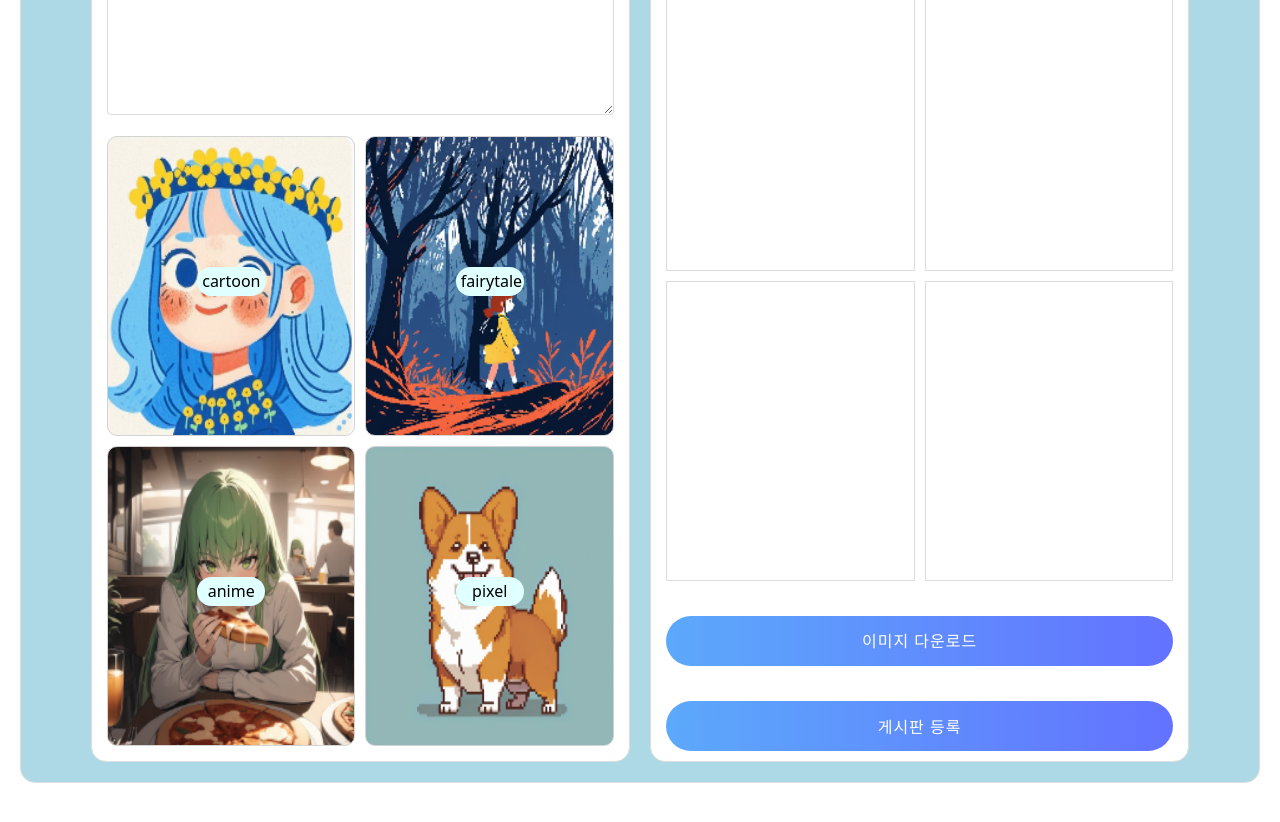
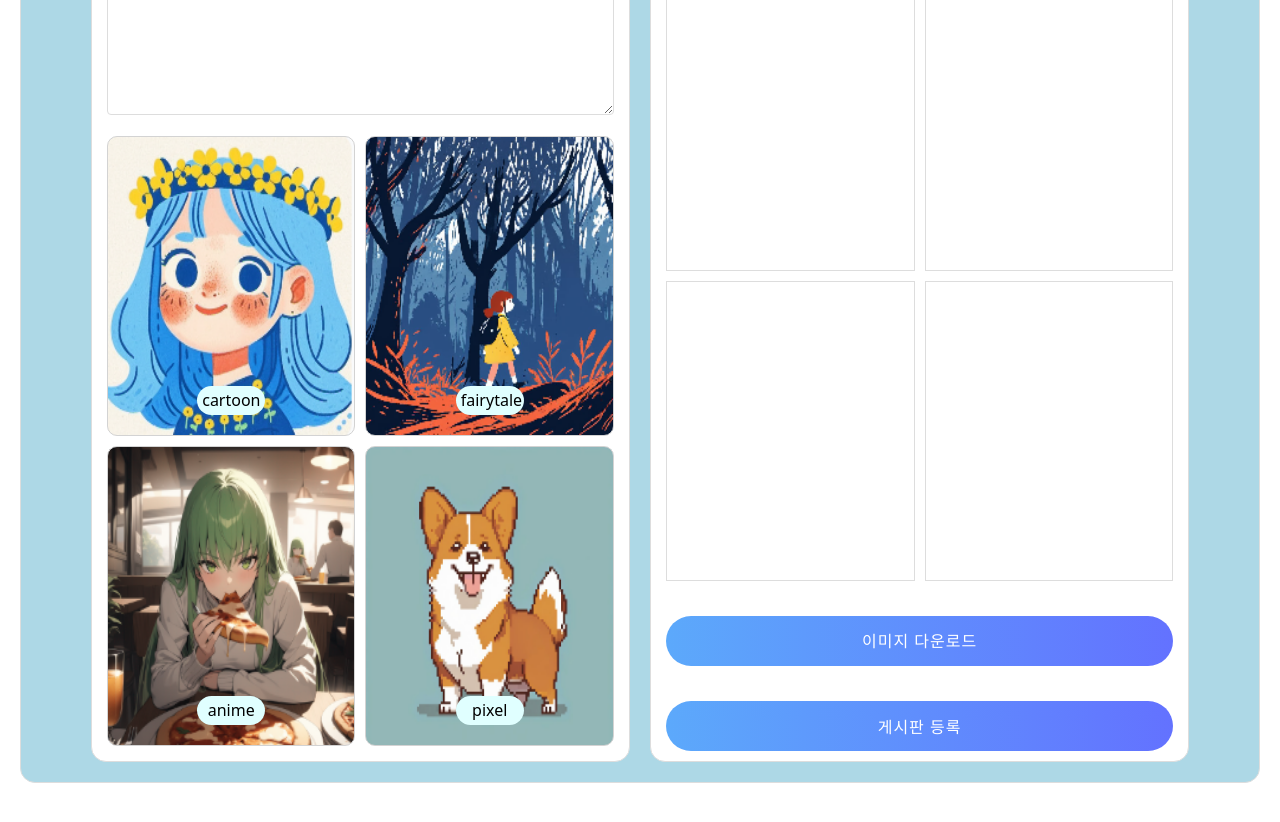
Before and after one commit to kt-bigproject30/front, a React (Create React App) app: page /draftai in a window 1280 px wide. Shown: the part 300-1122 px from the top of the page. Built offline with nearby package versions, Linux system fonts and the light colour scheme.

Commit message:
button effect

```diff
--- a/src/css/draftai.css
+++ b/src/css/draftai.css
@@ -167,7 +167,8 @@ a {
   padding: 10px;
   min-height: 300px;
   display: flex; /* 이미지를 중앙 정렬하기 위해 추가 */
-  justify-content: center;
+  flex-direction: column;
+  justify-content: end;
   align-items: center;
   flex: 1;
   background-image: url('../img/cartoon.png');
@@ -182,7 +183,8 @@ a {
   padding: 10px;
   min-height: 300px;
   display: flex; /* 이미지를 중앙 정렬하기 위해 추가 */
-  justify-content: center;
+  flex-direction: column;
+  justify-content: end;
   align-items: center;
   flex: 1;
   background-image: url('../img/fairytale.png');
@@ -197,7 +199,8 @@ a {
   padding: 10px;
   min-height: 300px;
   display: flex; /* 이미지를 중앙 정렬하기 위해 추가 */
-  justify-content: center;
+  flex-direction: column;
+  justify-content: end;
   align-items: center;
   flex: 1;
   background-image: url('../img/anime.png');
@@ -212,13 +215,34 @@ a {
   padding: 10px;
   min-height: 300px;
   display: flex; /* 이미지를 중앙 정렬하기 위해 추가 */
-  justify-content: center;
+  flex-direction: column;
+  justify-content: end;
   align-items: center;
   flex: 1;
   background-image: url('../img/pixel.png');
   background-size: 100% 100%; /* Scale the background image to fit the container */
   background-position: center; /* Center the background image */
   background-repeat: no-repeat; /* Prevent the background image from repeating */
+}
+
+/* #modelselect1:hover {
+  color: #fff;
+  background-image: none;
+  background-color: #6372ff;
+} */
+
+.cartoon-model:hover,
+.fairytale-model:hover,
+.anime-model:hover,
+.pixel-model:hover
+ {background-color: #5ca9fb;}
+
+ .cartoon-model:active,
+ .fairytale-model:active,
+ .anime-model:active,
+ .pixel-model:active {
+  box-shadow: 0 5px #666;
+  transform: translateY(4px);
 }
 
 .cartoon-model h2,
@@ -233,6 +257,7 @@ a {
   text-align: center; /* Center-align text */
   width: 30%; /* Make the anchor elements take full width */
   border-radius: 25px;
+
 }
 
 .select-img {
```
